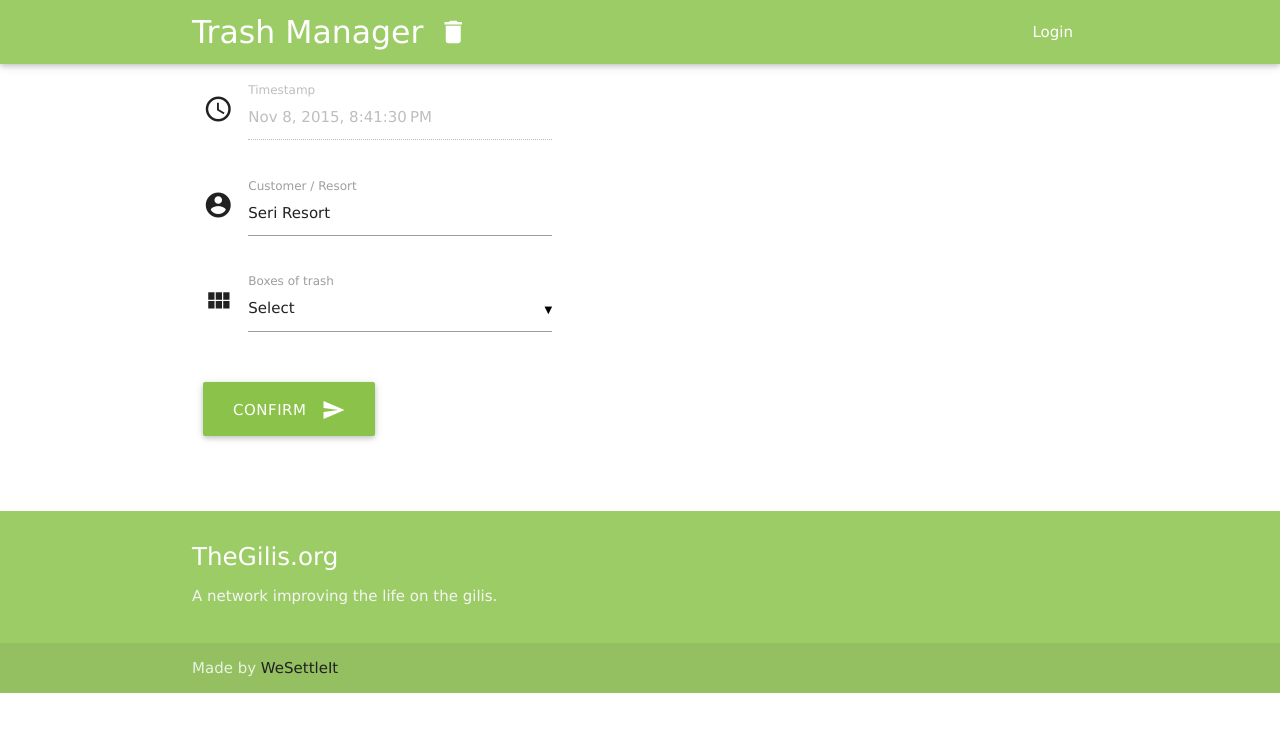
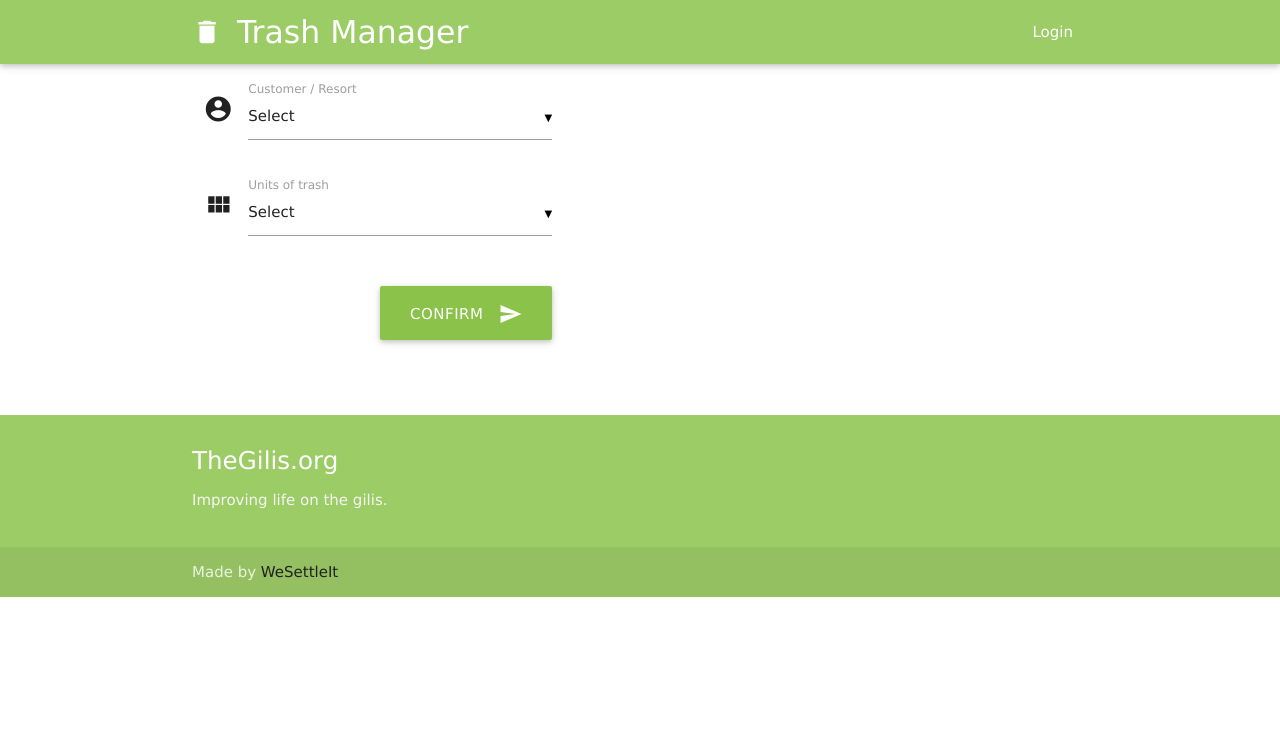
Before and after one commit to WeSettleIt/TrashManager, a Flask app: page / in a window 1280 px wide. Shown: the top 732 px of the page. Run offline with Flask 2, Linux system fonts and the light colour scheme; data comes from the database, SQL or seed files in the repository; both versions use the stored data as it was after the commit.

Commit message:
Get resorts from SQL

```diff
--- /dev/null
+++ b/db_helper.py
@@ -0,0 +1,33 @@
+from flask import g
+import sqlite3
+
+DATABASE = 'trash-manager.db'
+
+
+def get_db():
+    db = getattr(g, '_database', None)
+    if db is None:
+        db = g._database = sqlite3.connect(DATABASE)
+    return db
+
+
+def make_dicts(cursor, row):
+    return dict((cursor.description[idx][0], value)
+                for idx, value in enumerate(row))
+
+
+def query(query, args=(), one=False):
+    db = get_db()
+    db.row_factory = db.row_factory = make_dicts
+    cur = db.execute(query, args)
+    rv = cur.fetchall()
+    cur.close()
+    return (rv[0] if rv else None) if one else rv
+
+
+def init_db(app):
+    with app.app_context():
+        db = get_db()
+        with app.open_resource('schema.sql', mode='r') as f:
+            db.cursor().executescript(f.read())
+        db.commit()
--- a/main.py
+++ b/main.py
@@ -1,7 +1,8 @@
 from datetime import datetime
 
-from flask import Flask, render_template
+from flask import Flask, g, render_template
 from flask.ext.babel import Babel, format_datetime
+import db_helper
 
 app = Flask(__name__)
 app.config.from_pyfile('trash-manager.cfg')
@@ -10,13 +11,27 @@ babel = Babel(app)
 app.jinja_env.filters['datetime'] = format_datetime
 
 
+@app.teardown_appcontext
+def close_connection(exception):
+    db = getattr(g, '_database', None)
+    if db is not None:
+        db.close()
+
+
 @app.route("/")
 def index():
     context = {
-        'timestamp': datetime.now()
+        'timestamp': datetime.now(),
+        'customers': db_helper.query('SELECT * FROM customers ORDER BY name')
     }
 
     return render_template('index.html', **context)
+
+
+@app.route("/customers")
+def get_customers():
+    customers = db_helper.query('select * from customers')
+    return str(customers)
 
 
 @app.route('/<path:path>')
--- a/static/css/style.css
+++ b/static/css/style.css
@@ -34,3 +34,7 @@ body {
 .icon-block .material-icons {
 	font-size: inherit;
 }
+
+.dropdown-content li>a, .dropdown-content li>span {
+    color: #8BC34A;
+}
--- a/templates/base.html
+++ b/templates/base.html
@@ -12,7 +12,7 @@
 </head>
 <body>
 <nav class="light-green lighten-1" role="navigation">
-    <div class="nav-wrapper container"><a id="logo-container" href="#" class="brand-logo">Trash Manager <i class="material-icons right">delete</i></a>
+    <div class="nav-wrapper container"><a id="logo-container" href="#" class="brand-logo"><i class="material-icons left">delete</i> Trash Manager</a>
         <ul class="right hide-on-med-and-down">
             <li><a href="#">Login</a></li>
         </ul>
@@ -31,7 +31,7 @@
         <div class="row">
             <div class="col l6 s12">
                 <h5 class="white-text">TheGilis.org</h5>
-                <p class="grey-text text-lighten-4">A network improving the life on the gilis.</p>
+                <p class="grey-text text-lighten-4">Improving life on the gilis.</p>
             </div>
         </div>
     </div>
--- a/templates/index.html
+++ b/templates/index.html
@@ -7,17 +7,13 @@
                 <form class="col s12 m6">
                     <div class="row">
                         <div class="input-field col s12">
-                            <i class="material-icons prefix">query_builder</i>
-                            <input disabled value="{{ timestamp|datetime }}" id="timestamp" type="text"
-                                   class="validate">
-                            <label for="timestamp">Timestamp</label>
-                        </div>
-                    </div>
-
-                    <div class="row">
-                        <div class="input-field col s12">
                             <i class="material-icons prefix">account_circle</i>
-                            <input value="Seri Resort" id="customer" type="text" class="validate">
+                            <select id="customer">
+                                <option value="" disabled selected>Select</option>
+                                {% for customer in customers %}
+                                <option value="{{ customer.id }}">{{ customer.name }}</option>
+                                {% endfor %}
+                            </select>
                             <label for="customer">Customer / Resort</label>
                         </div>
                     </div>
@@ -25,20 +21,20 @@
                     <div class="row">
                         <div class="input-field col s12">
                             <i class="material-icons prefix">view_module</i>
-                            <select id="boxes">
+                            <select id="units">
                                 <option value="" disabled selected>Select</option>
-                                <option value="1">1 box</option>
-                                <option value="2">2 boxes</option>
-                                <option value="3">3 boxes</option>
-                                <option value="4">4 boxes</option>
+                                <option value="1">1 unit</option>
+                                <option value="2">2 units</option>
+                                <option value="3">3 units</option>
+                                <option value="4">4 units</option>
                             </select>
-                            <label for="boxes">Boxes of trash</label>
+                            <label for="units">Units of trash</label>
                         </div>
                     </div>
 
                     <div class="row">
                         <div class="input-field col s12">
-                            <button class="btn waves-effect waves-light btn-large light-green" type="submit" name="action">Confirm
+                            <button class="btn waves-effect waves-light btn-large light-green right" type="submit" name="action">Confirm
                                 <i class="material-icons right">send</i>
                             </button>
                         </div>
```
Also changed, not shown: schema.sql (added, +11 -0 lines), trash-managar.db (added), trash-manager.db (added).
